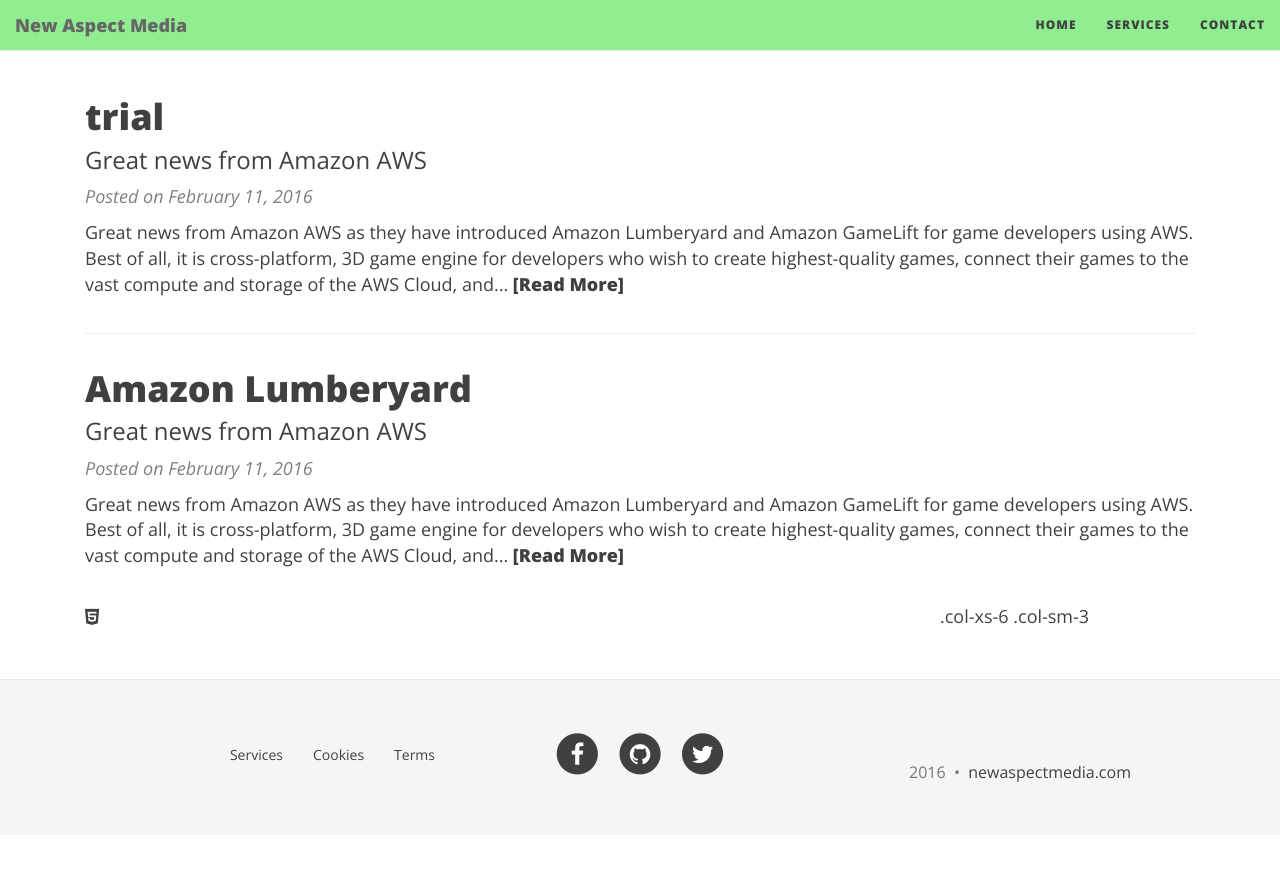
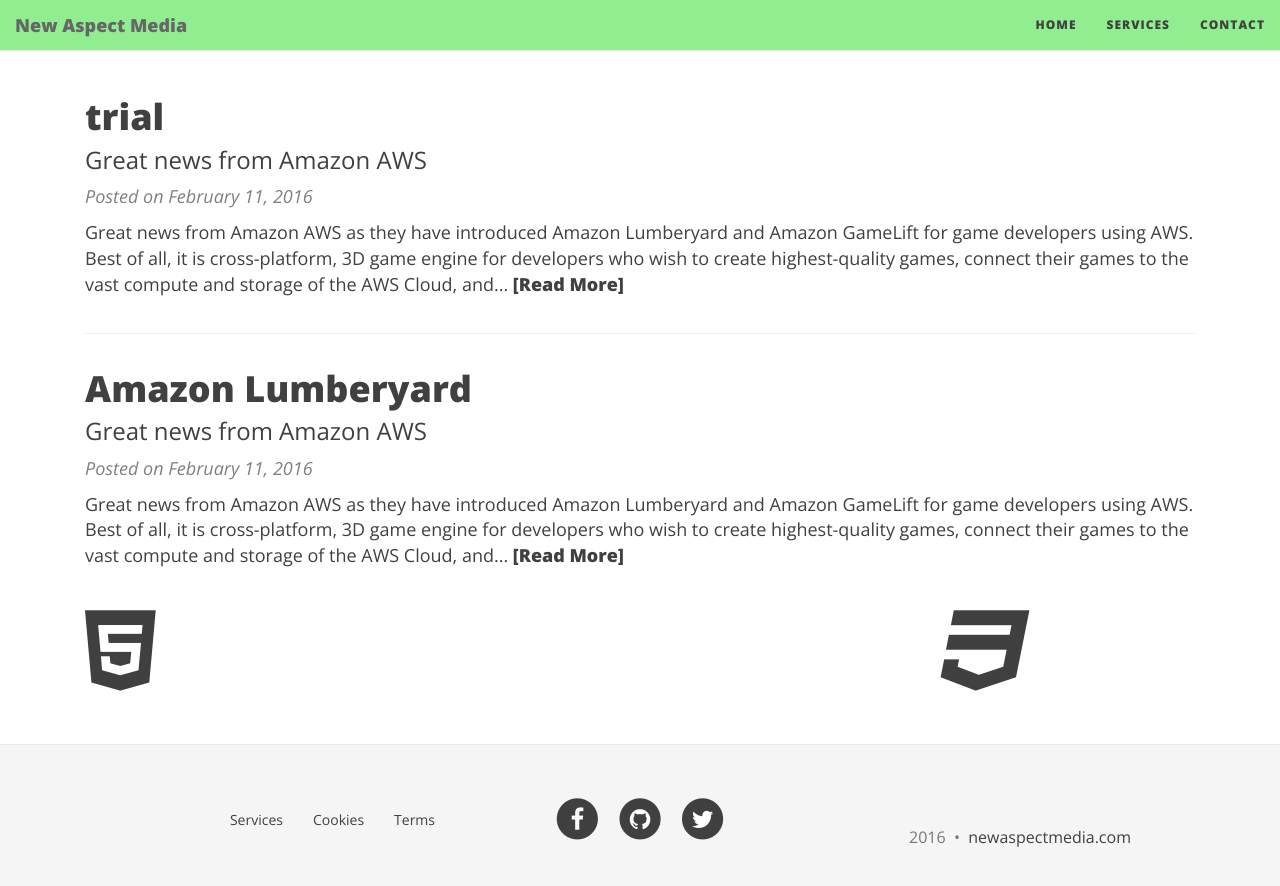
Before and after one commit to newmedia77/appxnam, a Jekyll site: the page built from index.html, in a window 1280 px wide and 900 px high, scrolled down 881 px. Shown: the top 886 px of the window. Built offline with Jekyll 4.4.1, drawn with Linux system fonts in a browser that asks for light colours; nearby versions of some CDN libraries; the list of posts is cut into pages by our own code; before the commit the page ends 1716 px from its top, so only the background shows below that.

Commit message:
andreas
fa

```diff
--- a/_layouts/default.html
+++ b/_layouts/default.html
@@ -26,14 +26,14 @@
       {{ content }}
 
 <div class="row">
-  <div class="col-xs-6 col-sm-3"><i class="fa fa-html5"></i></div>
+  <div class="col-xs-6 col-sm-3"><i class="fa fa-html5 fa-5x"></i></div>
   <div class="col-xs-6 col-sm-3"><i class="ionicons ion-social-javascript"></i></div>
 
   <!-- Add the extra clearfix for only the required viewport -->
   <div class="clearfix visible-xs-block"></div>
 
   <div class="col-xs-6 col-sm-3"><i class="mega-octicon octicon-ruby"></i></div>
-  <div class="col-xs-6 col-sm-3">.col-xs-6 .col-sm-3</div>
+  <div class="col-xs-6 col-sm-3"><i class="fa fa-css3 fa-5x"></i></div>
 </div>
 
     </div>
```
